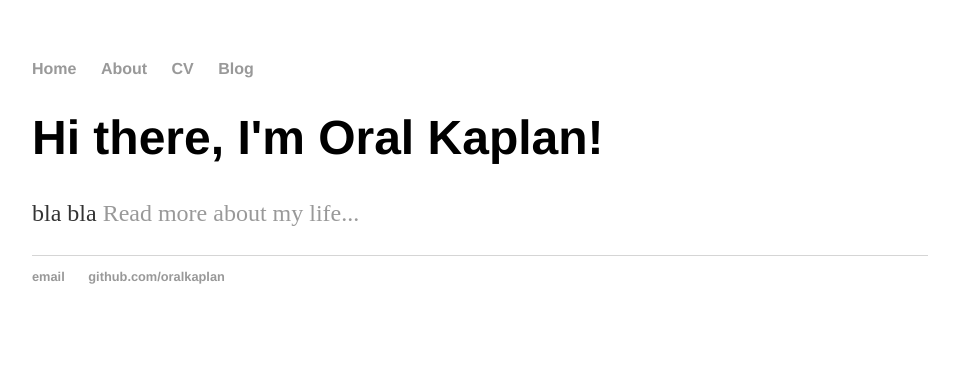
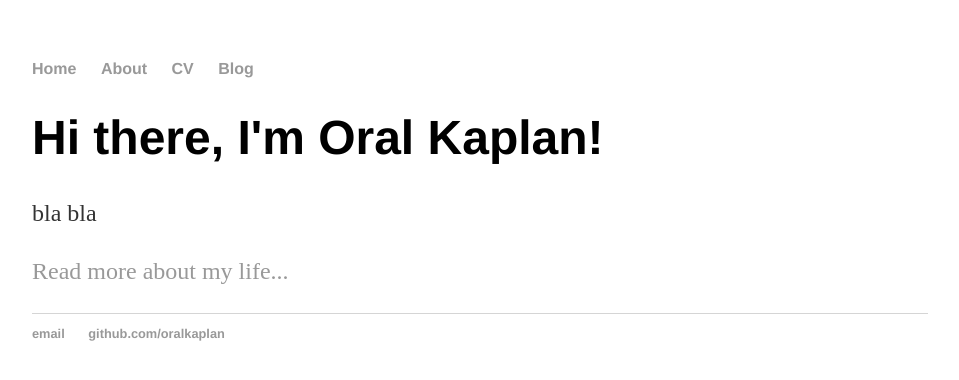
Before and after one commit to oralkaplan/oralkaplan.github.io, a Jekyll site: the page built from index.html, in a window 1280 px wide. Shown: the top 380 px of the page, without its empty margins (160-1119 px from the left). Built offline with Jekyll 4.4.1, drawn with Linux system fonts in a browser that asks for light colours.

Commit message:
finalizing

```diff
--- a/index.html
+++ b/index.html
@@ -3,6 +3,7 @@ layout: default
 title: Oral Kaplan, Worst Name
 ---
 <div class="blurb">
-	<h1>Hi there, I'm Oral Kaplan!</h1>
-	<p> bla bla <a href="/about">Read more about my life...</a></p>
-</div><!-- /.blurb -->
+	<h1> Hi there, I'm Oral Kaplan! </h1>
+	<p> bla bla </p>
+  <p> <a href="/about"> Read more about my life... </a> </p>
+</div> <!-- /.blurb -->
```
